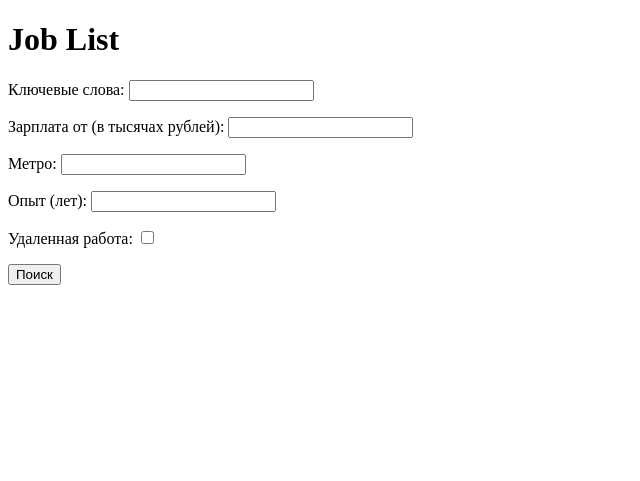
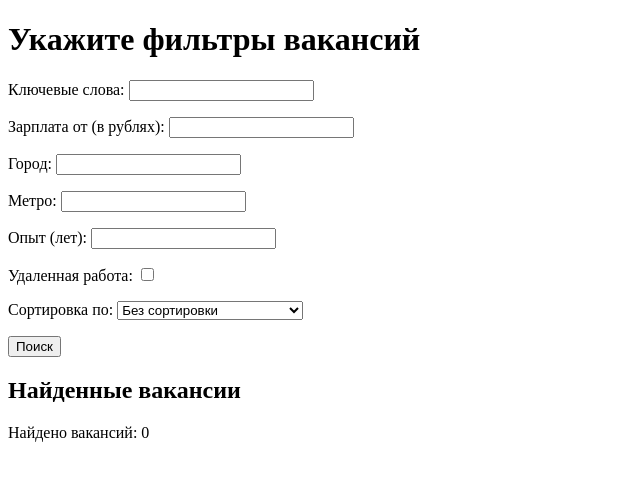
Before and after one commit to Sn0wEagle1/hh_vacancies, a Django app: page / in a window 1280 px wide. Shown: the top 481 px of the page, without its empty margins (0-640 px from the left). Run offline with Django 5.2, Linux system fonts and the light colour scheme; data that the repository does not hold is empty.

Commit message:
Добавлена сортировка и анализ вакансий, исправлен фильтр по зарплате и обновлен шаблон

```diff
--- a/job_portal/jobs/forms.py
+++ b/job_portal/jobs/forms.py
@@ -2,7 +2,15 @@ from django import forms
 
 class JobFilterForm(forms.Form):
     keywords = forms.CharField(label='Ключевые слова', required=False)
-    salary_min = forms.IntegerField(label='Зарплата от (в тысячах рублей)', required=False)
+    salary_min = forms.IntegerField(label='Зарплата от (в рублях)', required=False)
+    city = forms.CharField(label='Город', required=False)
     metro = forms.CharField(label='Метро', required=False)
     experience = forms.IntegerField(required=False, label='Опыт (лет)')
     remote = forms.BooleanField(label='Удаленная работа', required=False)
+
+    SORT_CHOICES = [
+        ('', 'Без сортировки'),
+        ('asc', 'По возрастанию зарплаты'),
+        ('desc', 'По убыванию зарплаты')
+    ]
+    sort_by = forms.ChoiceField(choices=SORT_CHOICES, required=False, label='Сортировка по')
--- a/job_portal/jobs/models.py
+++ b/job_portal/jobs/models.py
@@ -6,7 +6,7 @@ class Job(models.Model):
     company = models.CharField(max_length=255)
     salary = models.CharField(max_length=255, null=True, blank=True)
     skills = models.TextField(null=True, blank=True)
-    metro = models.CharField(max_length=255, null=True, blank=True)
+    address = models.CharField(max_length=255, null=True, blank=True)
     experience = models.CharField(max_length=255, null=True, blank=True)
     remote = models.CharField(max_length=255, null=True, blank=True)
 
--- a/job_portal/jobs/templates/jobs/job_list.html
+++ b/job_portal/jobs/templates/jobs/job_list.html
@@ -3,14 +3,17 @@
 <head>
     <meta charset="UTF-8">
     <meta name="viewport" content="width=device-width, initial-scale=1.0">
-    <title>Job List</title>
+    <title>Вакансии</title>
 </head>
 <body>
-    <h1>Job List</h1>
+    <h1>Укажите фильтры вакансий</h1>
     <form method="GET">
         {{ form.as_p }}
         <button type="submit">Поиск</button>
     </form>
+
+    <h2>Найденные вакансии</h2>
+    <p>Найдено вакансий: {{ jobs|length }}</p>
 
     <ul>
         {% for job in jobs %}
@@ -19,7 +22,7 @@
                 <p>Компания: {{ job.company }}</p>
                 <p>Зарплата: {{ job.salary }}</p>
                 <p>Навыки: {{ job.skills }}</p>
-                <p>Адрес: {{ job.metro }}</p>
+                <p>Адрес: {{ job.address }}</p>
                 <p>Опыт: {{ job.experience }}</p>
                 <p>Удаленная работа: {{ job.remote }}</p>
                 <a href="{{ job.link }}">Подробнее</a>
--- a/job_portal/jobs/views.py
+++ b/job_portal/jobs/views.py
@@ -3,53 +3,155 @@ from .models import Job
 from .forms import JobFilterForm
 import re
 
+USD_TO_RUB = 88
+EUR_TO_RUB = 94
+
 def job_list(request):
     form = JobFilterForm(request.GET)
     jobs = Job.objects.all()
 
+
     if form.is_valid():
         if form.cleaned_data['salary_min']:
             salary_min = form.cleaned_data['salary_min']
-            filtered_jobs = []
+            salary_filtered_jobs = Job.objects.none()
+
             for job in jobs:
-                # Извлекаем все числа из строки зарплаты
-                salary_numbers = re.findall(r'\d+', job.salary.replace(' ', ''))
-                if salary_numbers:
-                    # Преобразуем найденные числа в int и сравниваем с заданным минимумом
-                    salary_values = [int(salary) for salary in salary_numbers]
-                    if any(salary >= salary_min for salary in salary_values):
-                        filtered_jobs.append(job)
-            jobs = filtered_jobs
+                salary = job.salary.replace(' ', '').replace(' ', '')  # Удаление пробелов и неразрывных пробелов
+                valid_salary = False
+
+                # Определение валюты
+                if '$' in salary:
+                    currency_rate = USD_TO_RUB
+                elif '€' in salary:
+                    currency_rate = EUR_TO_RUB
+                else:
+                    currency_rate = 1  # Если валюта рубли или не указана
+
+                # Извлечение диапазонов и чисел зарплат
+                salary_ranges = re.findall(r'(\d+[-\d+]*)', salary)
+
+                for salary_range in salary_ranges:
+                    # Разделение диапазонов зарплат, если они есть, и преобразование в числа
+                    salaries = list(map(int, re.findall(r'\d+', salary_range)))
+
+                    if len(salaries) == 2:
+                        # Конвертация зарплат в рубли
+                        salaries = [s * currency_rate for s in salaries]
+                        # Проверка, попадает ли минимальная зарплата в диапазон
+                        if salaries[1] >= salary_min:
+                            valid_salary = True
+                    elif len(salaries) == 1:
+                        # Конвертация зарплаты в рубли
+                        salaries[0] = salaries[0] * currency_rate
+                        # Проверка, превышает ли зарплата минимальное значение
+                        if salaries[0] >= salary_min:
+                            valid_salary = True
+
+                if valid_salary:
+                    salary_filtered_jobs |= Job.objects.filter(id=job.id)
+
+            jobs = salary_filtered_jobs
 
         if form.cleaned_data['keywords']:
             keywords = form.cleaned_data['keywords']
             jobs = jobs.filter(title__icontains=keywords) | jobs.filter(skills__icontains=keywords)
 
         if form.cleaned_data['metro']:
-            metro = form.cleaned_data['metro']
-            jobs = jobs.filter(metro__icontains=metro)
+            metro = form.cleaned_data['metro'].lower()
+            filtered_jobs = []
+            for job in jobs:
+                if 'метро' in job.address.lower():
+                    address_parts = job.address.lower().split('метро')
+                    for part in address_parts[1:]:
+                        if metro in part.strip():
+                            filtered_jobs.append(job)
+                            break
+            jobs = filtered_jobs
 
         if form.cleaned_data['remote']:
             jobs = jobs.filter(remote__icontains='Можно удалённо')
 
-        if form.cleaned_data['experience']:
+        if form.cleaned_data['experience'] is not None:
             experience = form.cleaned_data['experience']
             filtered_jobs = []
             for job in jobs:
-                if 'более' in job.experience:
-                    job_experience = int(re.search(r'\d+', job.experience).group())
-                    if experience > job_experience:
+                job_experience = job.experience.lower()
+
+                # Проверяем вакансии "без опыта"
+                if 'без опыта' in job_experience and experience == 0:
+                    filtered_jobs.append(job)
+                # Проверяем вакансии с "более" n лет опыта
+                elif 'более' in job_experience:
+                    job_exp_years = int(re.search(r'\d+', job_experience).group())
+                    if experience > job_exp_years:
                         filtered_jobs.append(job)
-                elif 'лет' in job.experience:
-                    job_experience = [int(x) for x in re.findall(r'\d+', job.experience)]
-                    if len(job_experience) == 2:
-                        if job_experience[0] <= experience <= job_experience[1]:
+                # Проверяем вакансии с диапазоном опыта (n-m лет)
+                elif 'лет' in job_experience:
+                    job_exp_years = [int(x) for x in re.findall(r'\d+', job_experience)]
+                    if len(job_exp_years) == 2:
+                        if job_exp_years[0] <= experience or experience > job_exp_years[1]:
                             filtered_jobs.append(job)
-                    elif len(job_experience) == 1:
-                        if experience == job_experience[0]:
+                    elif len(job_exp_years) == 1:
+                        if experience == job_exp_years[0]:
                             filtered_jobs.append(job)
-                elif 'без опыта' in job.experience and experience == 0:
-                    filtered_jobs.append(job)
+                # Проверяем вакансии с точным количеством лет опыта
+                else:
+                    job_exp_years = [int(x) for x in re.findall(r'\d+', job_experience)]
+                    if len(job_exp_years) == 1 and experience == job_exp_years[0]:
+                        filtered_jobs.append(job)
+
+            # Добавляем все вакансии, где опыт не требуется (вне зависимости от указанного опыта)
+            filtered_jobs.extend([job for job in jobs if 'без опыта' in job.experience.lower()])
+
             jobs = filtered_jobs
 
+        if form.cleaned_data['city']:
+            city = form.cleaned_data['city'].lower()
+            filtered_jobs = [job for job in jobs if job.address.lower().startswith(city)]
+            jobs = filtered_jobs
+
+        sort_by = form.cleaned_data['sort_by']
+        if sort_by == 'asc':
+            jobs = sorted(jobs, key=lambda job: get_salary_value(job, sort_by), reverse=False)
+        elif sort_by == 'desc':
+            jobs = sorted(jobs, key=lambda job: get_salary_value(job, sort_by), reverse=True)
+
     return render(request, 'jobs/job_list.html', {'form': form, 'jobs': jobs})
+
+def get_salary_value(job, sort_by):
+    salary = job.salary.replace(' ', '').replace(' ', '')  # Удаление пробелов и неразрывных пробелов
+
+    # Определение валюты
+    if '$' in salary:
+        currency_rate = USD_TO_RUB
+    elif '€' in salary:
+        currency_rate = EUR_TO_RUB
+    else:
+        currency_rate = 1  # Если валюта рубли или не указана
+
+    # Извлечение диапазонов и чисел зарплат
+    salary_ranges = re.findall(r'(\d+[-\d+]*)', salary)
+
+    max_salary_value = 0
+
+    for salary_range in salary_ranges:
+        # Разделение диапазонов зарплат, если они есть, и преобразование в числа
+        salaries = list(map(int, re.findall(r'\d+', salary_range)))
+
+        if len(salaries) == 2:
+            # Конвертация зарплат в рубли
+            salaries = [s * currency_rate for s in salaries]
+            max_salary_value = max(max_salary_value, max(salaries))
+        elif len(salaries) == 1:
+            # Конвертация зарплаты в рубли
+            salary_value = salaries[0] * currency_rate
+            max_salary_value = max(max_salary_value, salary_value)
+
+    # Если зарплата не указана, возвращаем очень большое число для сортировки по возрастанию
+    if max_salary_value == 0 and sort_by == 'asc':
+        max_salary_value = float('inf')  # или другое очень большое число
+    elif max_salary_value == 0 and sort_by == 'desc':
+        max_salary_value = -float('inf')
+
+    return max_salary_value
```
Also changed, not shown: job_portal/jobs/migrations/0003_rename_metro_job_address.py (added).
